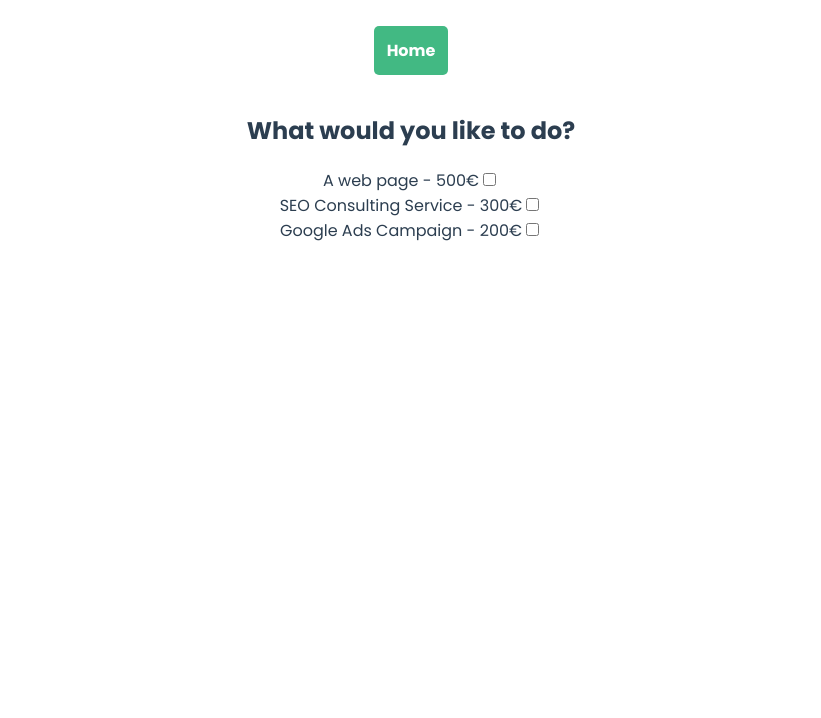
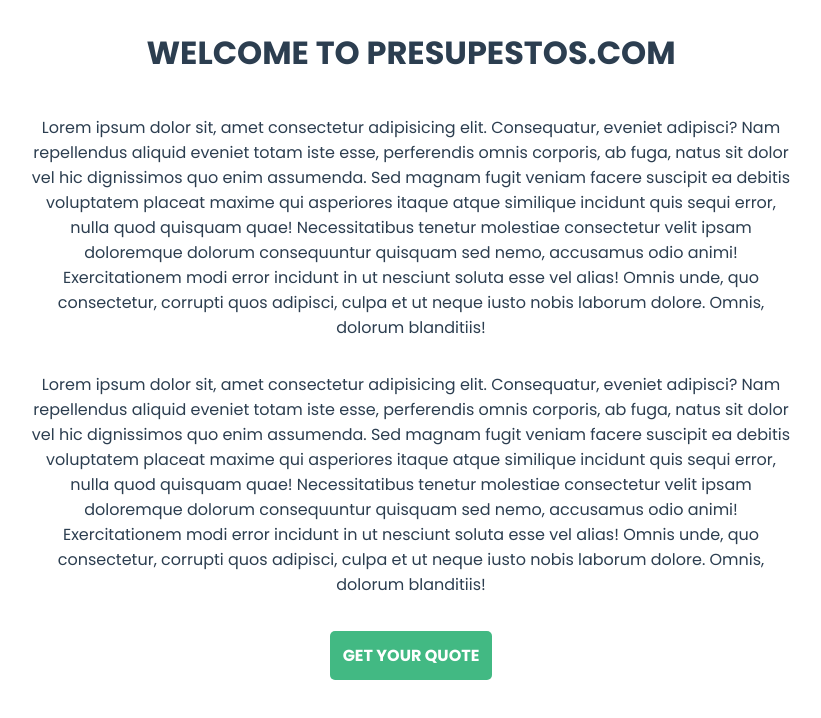
Before and after one commit to ViuCoding/Sprint-7, a Vue app: page / in a window 1280 px wide. Shown: the top 718 px of the page, without its empty margins (229-1050 px from the left). Built offline with nearby package versions, Linux system fonts and the light colour scheme.

Commit message:
Added basic welcome page for Exercise 4

```diff
--- a/src/App.vue
+++ b/src/App.vue
@@ -1,13 +1,50 @@
 <template>
-  <nav>
-    <router-link to="/">Home</router-link>
-  </nav>
-  <router-view />
+
+  <div v-if="showPage">
+    <router-view />
+  </div>
+
+  <div v-else class="welcome">
+    <h1>WELCOME TO PRESUPESTOS.COM</h1>
+    <div class="box">
+      <p>
+        Lorem ipsum dolor sit, amet consectetur adipisicing elit. Consequatur, eveniet adipisci? Nam repellendus aliquid eveniet totam iste esse, perferendis omnis corporis, ab fuga, natus sit dolor vel hic dignissimos quo enim assumenda. Sed magnam fugit veniam facere suscipit ea debitis voluptatem placeat maxime qui asperiores itaque atque similique incidunt quis sequi error, nulla quod quisquam quae! Necessitatibus tenetur molestiae consectetur velit ipsam doloremque dolorum consequuntur
+        quisquam sed nemo, accusamus odio animi! Exercitationem modi error incidunt in ut nesciunt soluta esse vel alias! Omnis unde, quo consectetur, corrupti quos adipisci, culpa et ut neque iusto nobis laborum dolore. Omnis, dolorum blanditiis!
+      </p>
+    </div>
+    <div class="box">
+      <p>
+        Lorem ipsum dolor sit, amet consectetur adipisicing elit. Consequatur, eveniet adipisci? Nam repellendus aliquid eveniet totam iste esse, perferendis omnis corporis, ab fuga, natus sit dolor vel hic dignissimos quo enim assumenda. Sed magnam fugit veniam facere suscipit ea debitis voluptatem placeat maxime qui asperiores itaque atque similique incidunt quis sequi error, nulla quod quisquam quae! Necessitatibus tenetur molestiae consectetur velit ipsam doloremque dolorum consequuntur
+        quisquam sed nemo, accusamus odio animi! Exercitationem modi error incidunt in ut nesciunt soluta esse vel alias! Omnis unde, quo consectetur, corrupti quos adipisci, culpa et ut neque iusto nobis laborum dolore. Omnis, dolorum blanditiis!
+      </p>
+    </div>
+  </div>
+  <div class="panel">
+    <a href="#" @click="togglePage">
+      <span v-if="!showPage"> GET YOUR QUOTE </span>
+      <span v-else> GO BACK TO THE WELCOME PAGE</span>
+    </a>
+  </div>
 </template>
+
+<script>
+export default {
+  data() {
+    return {
+      showPage: false,
+    };
+  },
+
+  methods: {
+    togglePage() {
+      this.showPage = !this.showPage;
+    },
+  },
+};
+</script>
 
 <style>
 @import url("https://fonts.googleapis.com/css2?family=Poppins:wght@100;200;300;400;500;600;700;800;900&display=swap");
-
 #app {
   font-family: "Poppins", Avenir, Helvetica, Arial, sans-serif;
   -webkit-font-smoothing: antialiased;
@@ -15,21 +52,24 @@
   text-align: center;
   color: #2c3e50;
 }
-
-nav {
+.panel {
   padding: 30px;
 }
-
-nav a {
+.panel a {
   font-weight: bold;
-  color: #2c3e50;
   padding: 0.8rem;
   text-decoration: none;
   border-radius: 5px;
-}
-
-nav a.router-link-exact-active {
   background-color: #42b983;
   color: white;
 }
+
+.welcome {
+  margin: 0 auto;
+  width: 60%;
+  display: flex;
+  justify-content: center;
+  align-items: center;
+  flex-direction: column;
+}
 </style>
--- a/src/components/CounterTool.vue
+++ b/src/components/CounterTool.vue
@@ -1,8 +1,8 @@
 <template>
   <form class="container">
-    <button class="btn" type="button" @click="decrease"><fa class="icons" icon="fa-solid fa-circle-minus" /></button>
+    <button class="btn" type="button" @click="decrease"><fa class="icon-red" icon="fa-solid fa-circle-minus" /></button>
     <input class="input" type="text" v-model="quantity" />
-    <button class="btn" type="button" @click="increase"><fa class="icons" icon="fa-solid fa-circle-plus" /></button>
+    <button class="btn" type="button" @click="increase"><fa class="icon-green" icon="fa-solid fa-circle-plus" /></button>
   </form>
 </template>
 
@@ -39,17 +39,23 @@
 
 <style>
 .container {
+  width: 20%;
+  margin: 10px auto;
+  padding: 10px;
   display: flex;
   justify-content: center;
   align-items: center;
-  margin: 10px 0;
+  background: #2c3e50;
+  border-radius: 30px;
 }
 .input {
-  width: 3rem;
+  width: 2rem;
+  text-align: center;
   padding: 5px;
   border: none;
-  background: #42b983;
-  font-weight: bold;
+  background: transparent;
+  font-weight: 900;
+  font-size: 16px;
   border-radius: 4px;
   color: white;
   margin: 0 10px;
@@ -65,8 +71,12 @@
   transform: scale(0.94);
 }
 
-.icons {
+.icon-green {
   color: #42b983;
   font-size: 1.8rem;
 }
+.icon-red {
+  color: crimson;
+  font-size: 1.8rem;
+}
 </style>
--- a/src/views/HomeView.vue
+++ b/src/views/HomeView.vue
@@ -1,28 +1,28 @@
 <template>
-  <form @submit.prevent="">
+  <form>
     <div class="price-query">
-      <h2>What would you like to do?</h2>
-      <div>
-        <label for="web">A web page - 500€</label>
-        <input type="checkbox" id="web" :value="500" v-model="prices" :webPage="webPage" @change="calculateTotal" /> <br />
-        <div v-if="prices.includes(500)">
+      <h1>What would you like to do?</h1>
+      <div class="input-box">
+        <label for="web">Web Page <span class="prices">500€</span></label>
+        <input type="checkbox" id="web" :value="500" v-model="prices" @change="calculateTotal" /> <br />
+        <div v-if="prices.includes(500)" class="panel">
           <Panel @updatePages="updateNumPages" @updateLangs="updateNumLangs" />
         </div>
       </div>
 
-      <div>
-        <label for="seo">SEO Consulting Service - 300€</label>
+      <div class="input-box">
+        <label for="seo">SEO Consulting Service <span class="prices">300€</span></label>
         <input type="checkbox" id="seo" :value="300" v-model="prices" @change="calculateTotal" /> <br />
       </div>
 
-      <div>
-        <label for="google">Google Ads Campaign - 200€</label>
+      <div class="input-box">
+        <label for="google">Google Ads Campaign <span class="prices">200€</span></label>
         <input type="checkbox" id="google" :value="200" v-model="prices" @change="calculateTotal" /> <br />
       </div>
     </div>
   </form>
 
-  <h3 v-if="totalQuote">Total: {{ totalQuote }}€</h3>
+  <h2 v-if="totalQuote">Total: {{ totalQuote }}€</h2>
 </template>
 
 <script>
@@ -70,7 +70,21 @@
 </script>
 
 <style scoped>
-h3 {
+h2 {
   color: #42b983;
 }
+
+label {
+  font-size: 1.5rem;
+}
+
+.input-box {
+  margin: 3rem 0;
+}
+.prices {
+  background: #2c3e50;
+  color: white;
+  padding: 8px;
+  border-radius: 30px;
+}
 </style>
```
